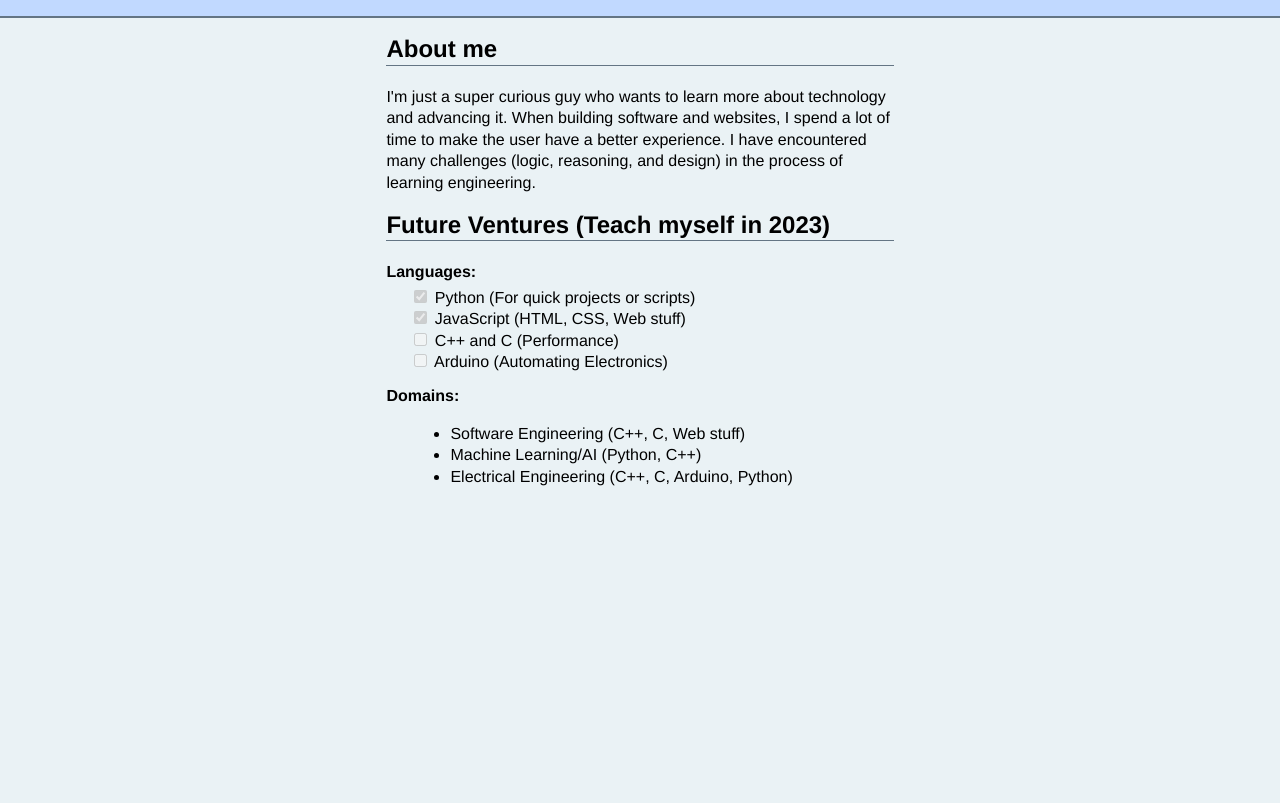
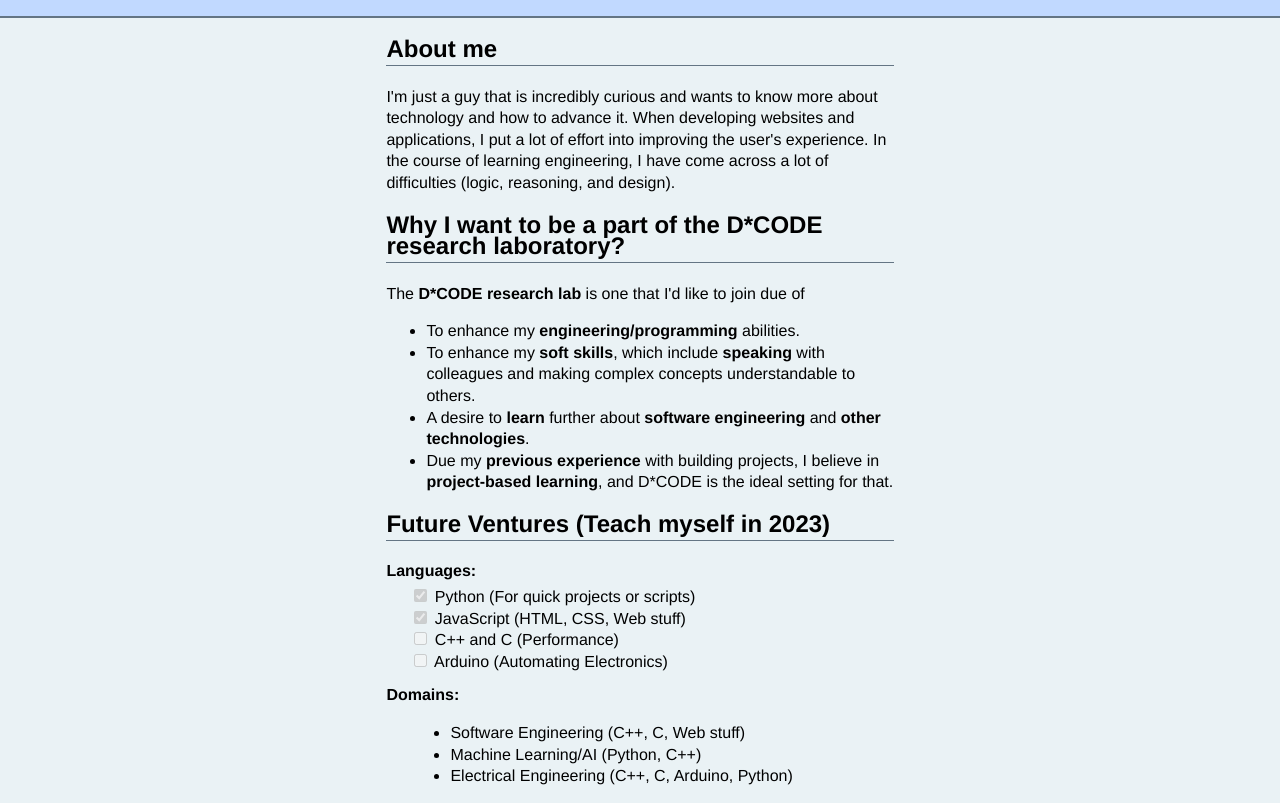
Before and after one commit to JanPoonthong/D_CODE_portfolio, a plain HTML site: page index.html in a window 1280 px wide. Shown: the part 123-926 px from the top of the page. Before the commit the page ends 800 px from the top, so only its background shows below. Drawn offline with Linux system fonts and the light colour scheme.

Commit message:
Add more information about D*CODE

```diff
--- a/index.html
+++ b/index.html
@@ -1,16 +1,15 @@
 <!DOCTYPE html>
 <html lang="en">
+
 <head>
-    <meta
-      name="generator"
-      content="HTML Tidy for HTML5 for Linux version 5.6.0"
-    />
+  <meta name="generator" content="HTML Tidy for HTML5 for Linux version 5.6.0" />
   <meta charset="UTF-8" />
   <meta content="width=device-width, initial-scale=1.0" name="viewport" />
   <title>Jan Poonthong</title>
   <link href="css/styles.css" rel="stylesheet" />
   <link href="images/favicon.png" rel="icon" />
 </head>
+
 <body>
   <header>
     <!-- Nav bar-->
@@ -31,11 +30,21 @@
   <main>
     <h2 class="subtitle">About me</h2>
     <p>
-        I'm just a super curious guy who wants to learn more about technology
-        and advancing it. When building software and websites, I spend a lot of
-        time to make the user have a better experience. I have encountered many
-        challenges (logic, reasoning, and design) in the process of learning
-        engineering.
+      I'm just a guy that is incredibly curious and wants to know more about technology and how to advance it.
+      When developing websites and applications, I put a lot of effort into improving the user's experience.
+      In the course of learning engineering, I have come across a lot of difficulties (logic, reasoning, and design).
+    </p>
+    <h2 class="subtitle">Why I want to be a part of the D*CODE research laboratory?</h2>
+    <p>
+      The <b>D*CODE research lab</b> is one that I'd like to join due of
+    <ul>
+      <li>To enhance my <b>engineering/programming</b> abilities.</li>
+      <li>To enhance my <b>soft skills</b>, which include <b>speaking</b> with colleagues and making complex concepts
+        understandable to others.</li>
+      <li>A desire to <b>learn</b> further about <b>software engineering</b> and <b>other technologies</b>.</li>
+      <li>Due my <b>previous experience</b> with building projects, I believe in <b>project-based learning</b>, and
+        D*CODE is the ideal setting for that. </li>
+    </ul>
     </p>
     <!-- <li>I just love the process of making new things to make my life and other people easier.</li> -->
     <h2 class="subtitle">Future Ventures (Teach myself in 2023)</h2>
@@ -62,4 +71,5 @@
     </dl>
   </main>
 </body>
+
 </html>
```
Lines whose indentation alone changed are shown as unchanged.
